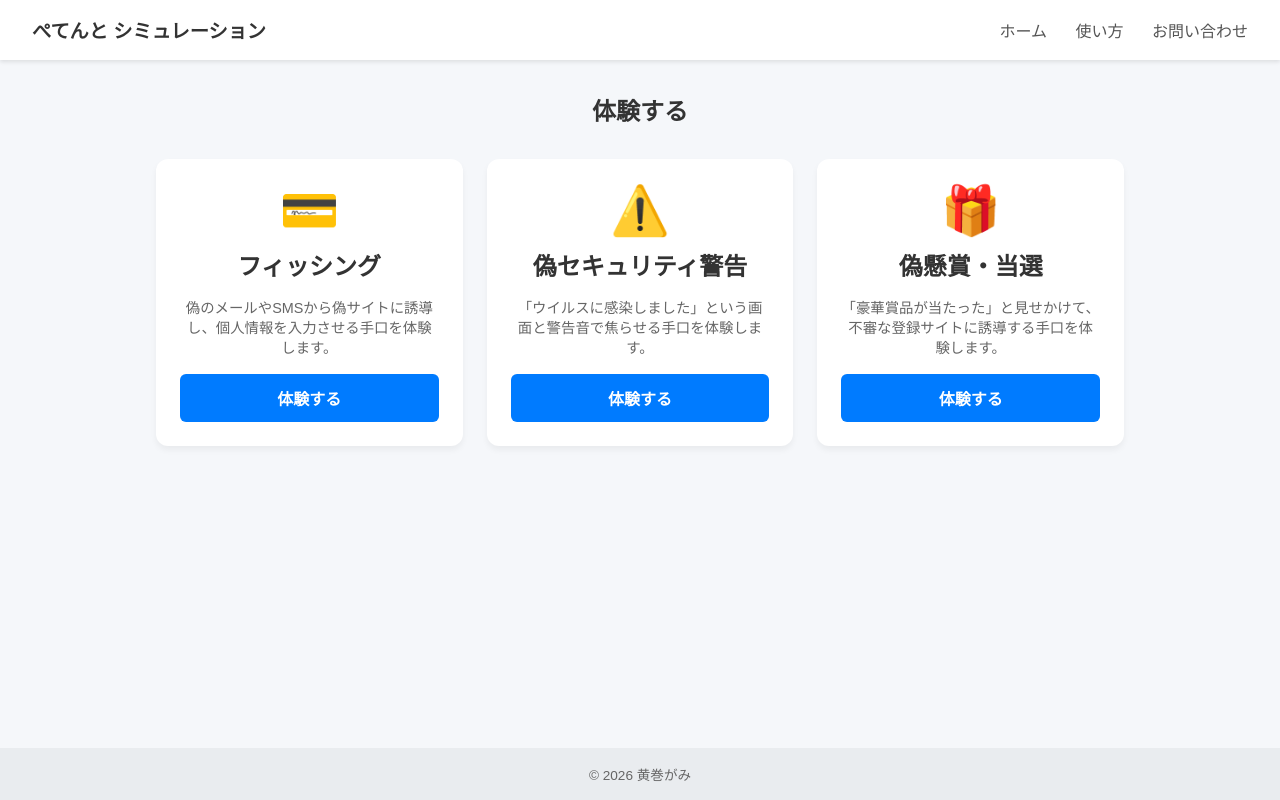
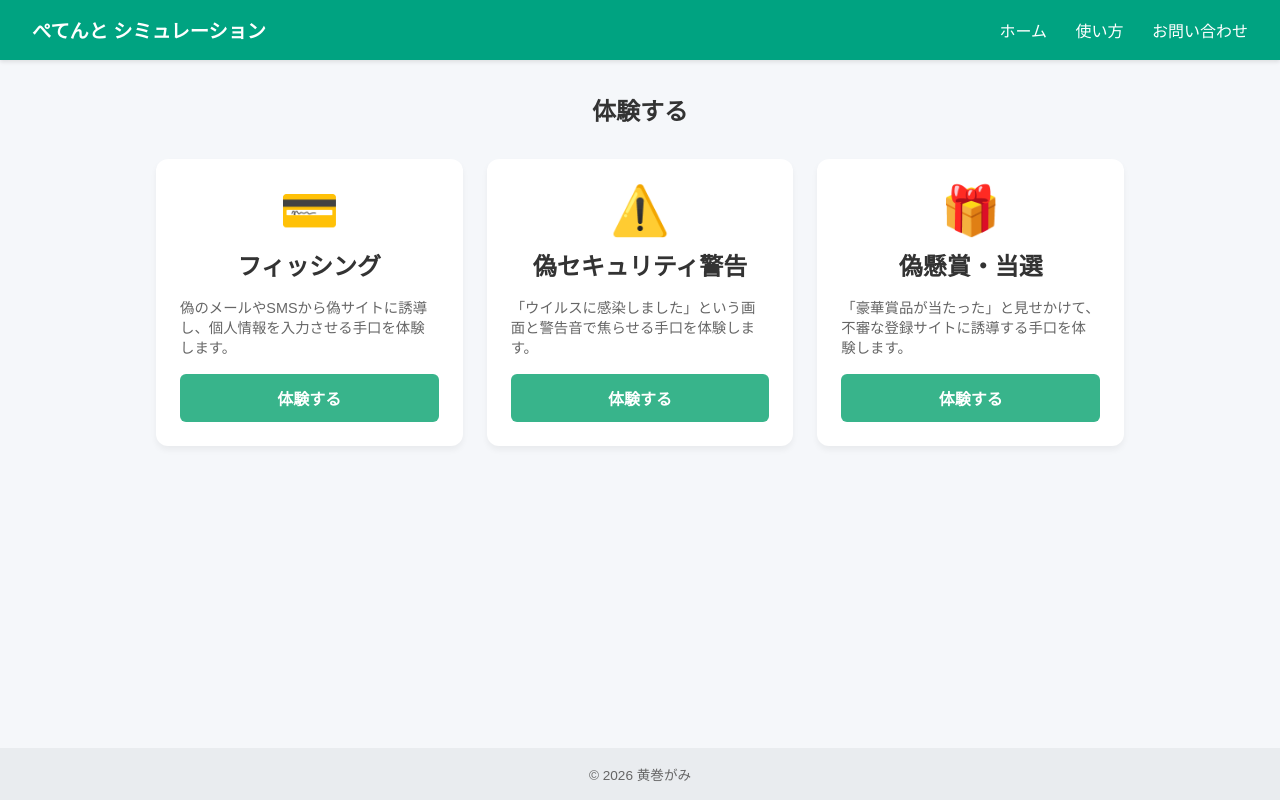
Before and after one commit to joy1723ce-byte/simulation-sagi, a plain HTML site: page index.html in a window 1280 px wide. Drawn offline with Linux system fonts and the light colour scheme.

Commit message:
cssの色調整

```diff
--- a/style.css
+++ b/style.css
@@ -15,7 +15,7 @@ body {
 }
 
 .site-header {
-    background-color: #ffffff;
+    background-color: #00a381;
     padding: 1rem 2rem;
     display: flex;
     justify-content: space-between;
@@ -26,12 +26,13 @@ body {
 .logo {
     font-weight: bold;
     font-size: 1.2rem;
+    color: white;
 }
 
 .nav-links a {
     margin-left: 1.5rem;
     text-decoration: none;
-    color: #555;
+    color: white;
 }
 
 .container {
@@ -81,10 +82,11 @@ body {
     font-size: 0.9rem;
     color: #666;
     line-height: 1.4;
+    text-align: left;
 }
 
 .btn-primary {
-    background-color: #007bff;
+    background-color: #38b48b;
     color: white;
     border: none;
     padding: 0.75rem 1.5rem;
```
